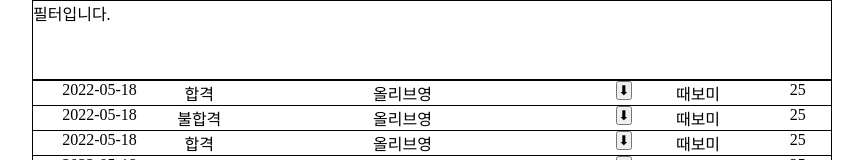
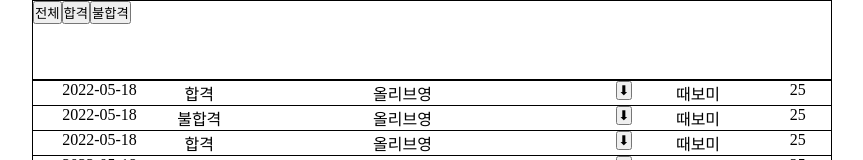
Before and after one commit to grapefruitgreentealoe/jobkorea, a React (Create React App) app: page /review in a window 1280 px wide. Shown: the top 160 px of the page, without its empty margins (208-1071 px from the left). Built offline with nearby package versions, Linux system fonts and the light colour scheme.

Commit message:
⛏Function :  합격여부 필터링 기능 추가

```diff
--- a/src/Review/Filter.jsx
+++ b/src/Review/Filter.jsx
@@ -1,5 +1,21 @@
 import React from "react";
 import styles from "../../style/review_style/Filter.module.css";
-export default function Filter() {
-  return <div className={styles.filter}>필터입니다.</div>;
+export default function Filter({ setFilter }) {
+  const handleFilterButton = (e) => {
+    e.preventDefault();
+    setFilter(e.target.name);
+  };
+  return (
+    <div className={styles.filter}>
+      <button name="전체" onClick={handleFilterButton}>
+        전체
+      </button>
+      <button name="합격" onClick={handleFilterButton}>
+        합격
+      </button>
+      <button name="불합격" onClick={handleFilterButton}>
+        불합격
+      </button>
+    </div>
+  );
 }
```
